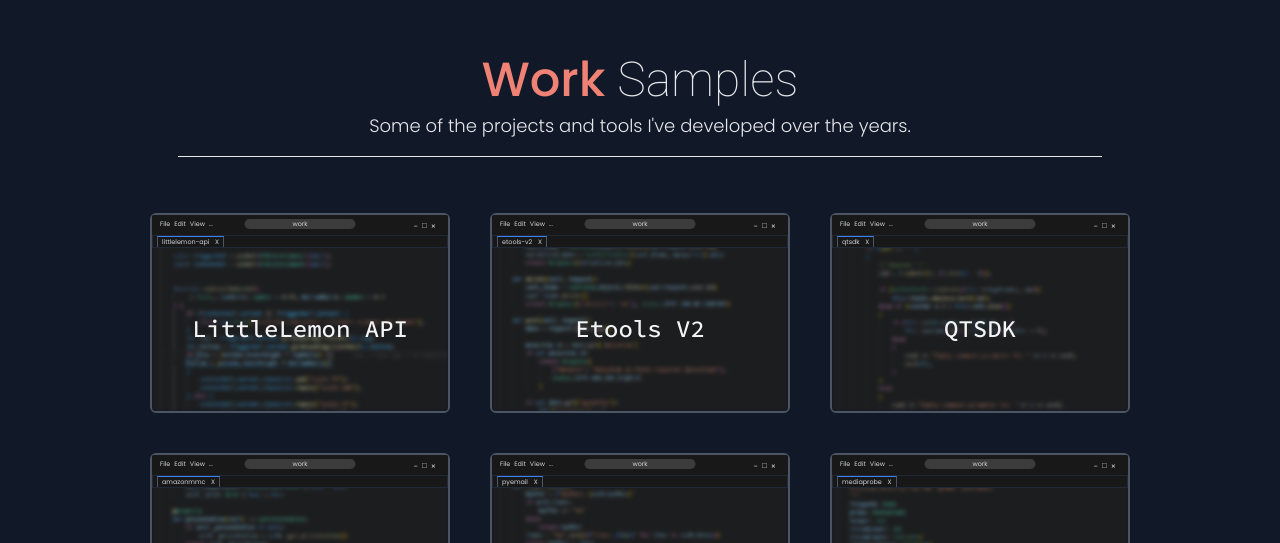
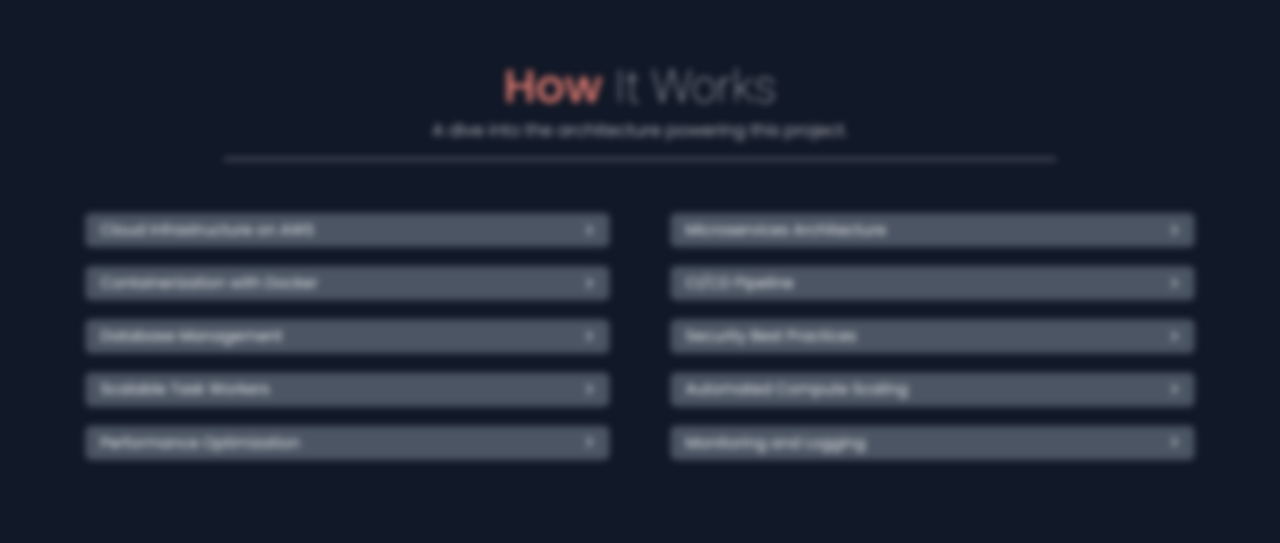
Before and after one commit to PixelOmen/portfolio_site, a React (Vite) app in the folder EA_Portfolio/: page /demos in a window 1280 px wide. Shown: the part 1857-2400 px from the top of the page. Built offline with nearby package versions, Linux system fonts and the light colour scheme; no server answers.

Commit message:
update: added 'How It Works' section

```diff
--- a/EA_Portfolio/src/App.tsx
+++ b/EA_Portfolio/src/App.tsx
@@ -7,6 +7,7 @@ import ScrollSection from "./components/scrollSection/ScrollSection";
 import AppLoading from "./components/ui/loading/LoadingScreen";
 
 import AboutSection from "./sections/aboutSection/AboutSection";
+import HowItWorksSection from "./sections/howItWorksSection/HowItWorksSection";
 import WorkSection from './sections/workSection/WorkSection';
 import DemoSection from "./sections/demoSection/DemoSection";
 import ContactSection from "./sections/contactSection/ContactSection";
@@ -18,6 +19,7 @@ import { ScrollObserver } from "./lib/scrolling";
 export default function App() {
   const homeRef = useRef<HTMLDivElement>(null);
   const aboutRef = useRef<HTMLDivElement>(null);
+  const howRef = useRef<HTMLDivElement>(null);
   const workRef = useRef<HTMLDivElement>(null);
   const demoRef = useRef<HTMLDivElement>(null);
   const contactRef = useRef<HTMLDivElement>(null);
@@ -28,6 +30,7 @@ export default function App() {
     [
       ['home', homeRef],
       ['about', aboutRef],
+      ['howitworks', howRef],
       ['work', workRef],
       ['demos', demoRef],
       ['contact', contactRef]
@@ -93,6 +96,15 @@ export default function App() {
       </ScrollSection>
 
       <ScrollSection
+        name="howitworks"
+        ref={howRef}
+        scrollObserver={scrollObserver}
+        className="w-full mb-40 pt-32"
+      >
+        <HowItWorksSection/>
+      </ScrollSection>
+
+      <ScrollSection
         name="work"
         ref={workRef}
         scrollObserver={scrollObserver}
--- a/EA_Portfolio/src/components/navbar/Navbar.tsx
+++ b/EA_Portfolio/src/components/navbar/Navbar.tsx
@@ -128,6 +128,12 @@ export default function Navbar({ sectionMap }: NavbarProps) {
           </li>
           <li>
             <NavButton
+              title="How"
+              clickCallback={(e) => handleNavClick(e, "howitworks")}
+            />
+          </li>
+          <li>
+            <NavButton
               title="Work"
               clickCallback={(e) => handleNavClick(e, "work")}
             />
@@ -189,19 +195,26 @@ export default function Navbar({ sectionMap }: NavbarProps) {
           </li>
           <li className="fadeInLeft">
             <NavButton
+              title="How"
+              clickCallback={(e) => handleNavClick(e, "howitworks")}
+              className="py-2"
+            />
+          </li>
+          <li className="fadeInRight">
+            <NavButton
               title="Work"
               clickCallback={(e) => handleNavClick(e, "work")}
               className="py-2"
             />
           </li>
-          <li className="fadeInRight">
+          <li className="fadeInLeft">
             <NavButton
               title="Demos"
               clickCallback={(e) => handleNavClick(e, "demos")}
               className="py-2"
             />
           </li>
-          <li className="fadeInLeft">
+          <li className="fadeInRight">
             <NavButton
               title="Contact"
               clickCallback={(e) => handleNavClick(e, "contact")}
--- a/EA_Portfolio/src/sections/aboutSection/AboutSection.tsx
+++ b/EA_Portfolio/src/sections/aboutSection/AboutSection.tsx
@@ -56,7 +56,7 @@ export default function AboutSection({ scrollState, className = ''}: AboutSectio
                 I built this site not only to showcase my work, but also as a small-scale demonstration of a secure and scalable microservices architecture with production-grade infrastructure. Please feel free to check out my work, including several server-side Django and AWS demos below. &#128071;
               </p>
               <p className="mb-6">
-              Drop me a message below, I'll help you bring your vision to life! &#129309;
+                Drop me a message below to find out how I can help you bring your vision to life. &#129309;
               </p>
             </div>
           </article>
@@ -68,7 +68,7 @@ export default function AboutSection({ scrollState, className = ''}: AboutSectio
               triggered={singleTrigger}
               className="sm:p-4"
               eastereggCallback={hideTerminal}
-              content="Hello and welcome!&#9995;\nMy name is Emmanuel. I'm a software engineer and full stack developer with a passion for leveraging cloud infrastructure to create secure, dynamic, and scalable web applications.&#128293;&#128187;&#128293;\nI specialize in most things Python, including building RESTful APIs with Django and PostgreSQL, as well as deploying scalable applications on AWS.&#128640;&#9729;\nI built this site not only to showcase my work, but also as a small-scale demonstration of a secure and scalable microservices architecture with production-grade infrastructure.&#128170;\nDrop me a message below, I'll help you bring your vision to life!&#129309;"
+              content="Hello and welcome!&#9995;\nMy name is Emmanuel. I'm a software engineer and full stack developer with a passion for leveraging cloud infrastructure to create secure, dynamic, and scalable web applications.&#128293;&#128187;&#128293;\nI specialize in most things Python, including building RESTful APIs with Django and PostgreSQL, as well as deploying scalable applications on AWS.&#128640;&#9729;\nI built this site not only to showcase my work, but also as a small-scale demonstration of a secure and scalable microservices architecture with production-grade infrastructure.&#128170;\nDrop me a message below to find out how I can help you bring your vision to life.&#129309;"
             />
           </div>
         )}
--- /dev/null
+++ b/EA_Portfolio/src/sections/howItWorksSection/HIWItem.tsx
@@ -0,0 +1,75 @@
+import { useRef, useEffect } from "react";
+
+interface HIWItemProps {
+    title: string;
+    description: string;
+    startOpen?: boolean;
+}
+
+export default function HIWItem({
+  title,
+  description,
+  startOpen = false
+}: HIWItemProps ) {
+  const descriptionRef = useRef<HTMLDivElement>(null);
+  const headerRef = useRef<HTMLDivElement>(null);
+  const arrowRef = useRef<HTMLDivElement>(null);
+  const openRef = useRef<boolean>(false);
+
+  function open() {
+    headerRef.current?.classList.remove('rounded-b-md');
+    descriptionRef.current?.classList.remove('max-h-0');
+    descriptionRef.current?.classList.add('max-h-96');
+    arrowRef.current?.classList.add('rotate-90');
+    openRef.current = true;
+  }
+
+  function close() {
+    headerRef.current?.classList.add('rounded-b-md');
+    descriptionRef.current?.classList.add('max-h-0');
+    descriptionRef.current?.classList.remove('max-h-96');
+    arrowRef.current?.classList.remove('rotate-90');
+    openRef.current = false
+  }
+
+  function toggleExpand() {
+    if (openRef.current) {
+      close();
+    } else {
+      open();
+    }
+  }
+
+  useEffect(() => {
+    startOpen ? open() : close();
+  }, []);
+
+  return (
+    <section
+    >
+      <header
+        ref={headerRef}
+        onClick={toggleExpand}
+        className="px-4 py-2 sm:py-1 bg-gray-600 flex justify-between items-center cursor-pointer rounded-t-md transition-all duration-1000"
+      >
+        <div>
+          {title}
+        </div>
+        <div
+          ref={arrowRef}
+          className="text-xl transition-all duration-300"
+        >
+          {">"}
+        </div>
+      </header>
+      <div
+        ref={descriptionRef}
+        className=" bg-slate-800 overflow-hidden transition-all duration-700 rounded-bl-md rounded-br-md"
+      >
+        <p className="p-4 text-gray-100 font-light">
+          {description}
+        </p>
+      </div>
+    </section>
+  )
+}
--- /dev/null
+++ b/EA_Portfolio/src/sections/howItWorksSection/HowItWorksSection.tsx
@@ -0,0 +1,81 @@
+import React from "react";
+
+import type { IScrollState } from "../../lib/scrolling";
+import HIWItem from "./HIWItem";
+
+interface HowItWorksSectionProps {
+  scrollState?: IScrollState
+  className?: string
+  children?: React.ReactNode
+}
+
+export default function AboutSection({
+  className = ''
+}: HowItWorksSectionProps) {
+
+  return (
+    <div className={`bg-[rgba(31,31,31,0)] p-6 sm:p-14 sm:py-12 flex justify-center overflow-hidden ${className}`}>
+      <div
+        className="relative w-full max-w-[1500px] overflow-hidden"
+      >
+
+        <div className="text-[#EF8275] w-full text-4xl sm:text-5xl mb-8 text-center font-medium">
+          How
+          <span className="ml-3 font-thin text-gray-200 font-roboto">It Works</span>
+          <div className="mt-2 px-2 text-base sm:text-lg font-light font-sans text-gray-200 ">
+            A dive into the architecture powering this project.
+          </div>
+          <hr className="block mx-auto mt-4 w-3/4"/>
+        </div>
+
+        <div className="mt-14 flex justify-around items-start gap-x-16 flex-wrap">
+          <div className="min-[440px]:min-w-96 flex-1 flex flex-col gap-y-8 sm:gap-y-5 pb-8 sm:pb-5">
+            <HIWItem
+              title="Cloud Infrastructure on AWS"
+              description="Hosted on AWS, this project takes advantage of cloud-native services, including RDS for managed PostgreSQL databases, S3 for static asset storage, and CloudFront for fast, global content delivery. The architecture is designed for resilience and high availability."
+            />
+            <HIWItem
+              title="Containerization with Docker"
+              description="Containerized using Docker, the application stack is fully portable and consistent across all environments. Docker Compose is utilized for local development, while AWS ECS handles container orchestration in production, ensuring seamless deployment and scaling."
+            />
+            <HIWItem
+              title="Database Management"
+              description="Utilizing PostgreSQL via Amazon RDS, the database layer is optimized for performance and security. The setup includes automated backups and robust migration strategies to ensure data integrity and seamless updates."
+            />
+            <HIWItem
+              title="Scalable Task Workers"
+              description="Background tasks are managed with Celery, allowing for efficient and scalable execution of asynchronous jobs. Combined with Redis for queuing, this setup ensures that tasks are processed reliably and in real-time."
+            />
+            <HIWItem
+              title="Performance Optimization"
+              description="Optimized for performance, the infrastructure leverages caching strategies at multiple levels, including Redis for fast data access and CloudFront for CDN. The result is a fast and responsive user experience, even under high load."
+            />
+          </div>
+          <div className="min-[440px]:min-w-96 flex-1 flex flex-col gap-y-8 sm:gap-y-5 pb-8 sm:pb-5">
+            <HIWItem
+              title="Microservices Architecture"
+              description="This project is built on a foundation of decoupled, independently deployable services. Each service is designed to handle specific business functions, ensuring scalability and maintainability."
+            />
+            <HIWItem
+              title="CI/CD Pipeline"
+              description="Automated CI/CD pipeline orchestrates the building, testing, and deployment. GitHub Actions integrates with AWS services to ensure consistent continuous delivery on every deployment."
+            />
+            <HIWItem
+              title="Security Best Practices"
+              description="Security is built into every layer of the infrastructure, from OAuth2 for authentication to the principle of least privilege in IAM roles. All of it helps maintain a secure and compliant environment."
+            />
+            <HIWItem
+              title="Automated Compute Scaling"
+              description="Infrastructure is designed to scale automatically based on demand, using ECS service scaling. This ensures that the application remains responsive and cost-efficient, adapting to traffic fluctuations seamlessly."
+            />
+            <HIWItem
+              title="Monitoring and Logging"
+              description="Comprehensive monitoring and logging ensure that every aspect of the application is tracked and recorded. Using AWS CloudWatch and integrated logging solutions, any issues can be identified and addressed promptly."
+            />
+          </div>
+        </div>
+
+      </div>
+    </div>
+  );
+}
```
